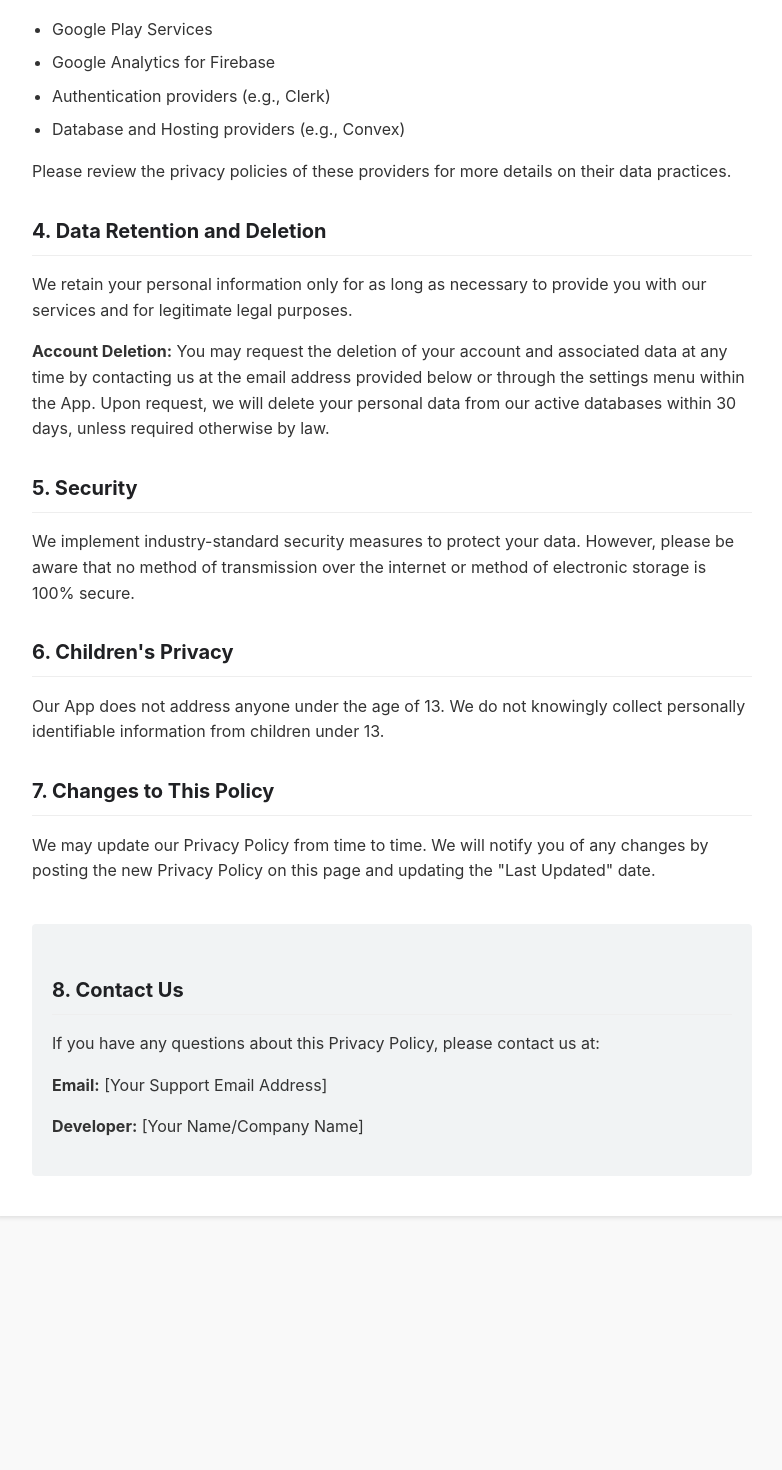
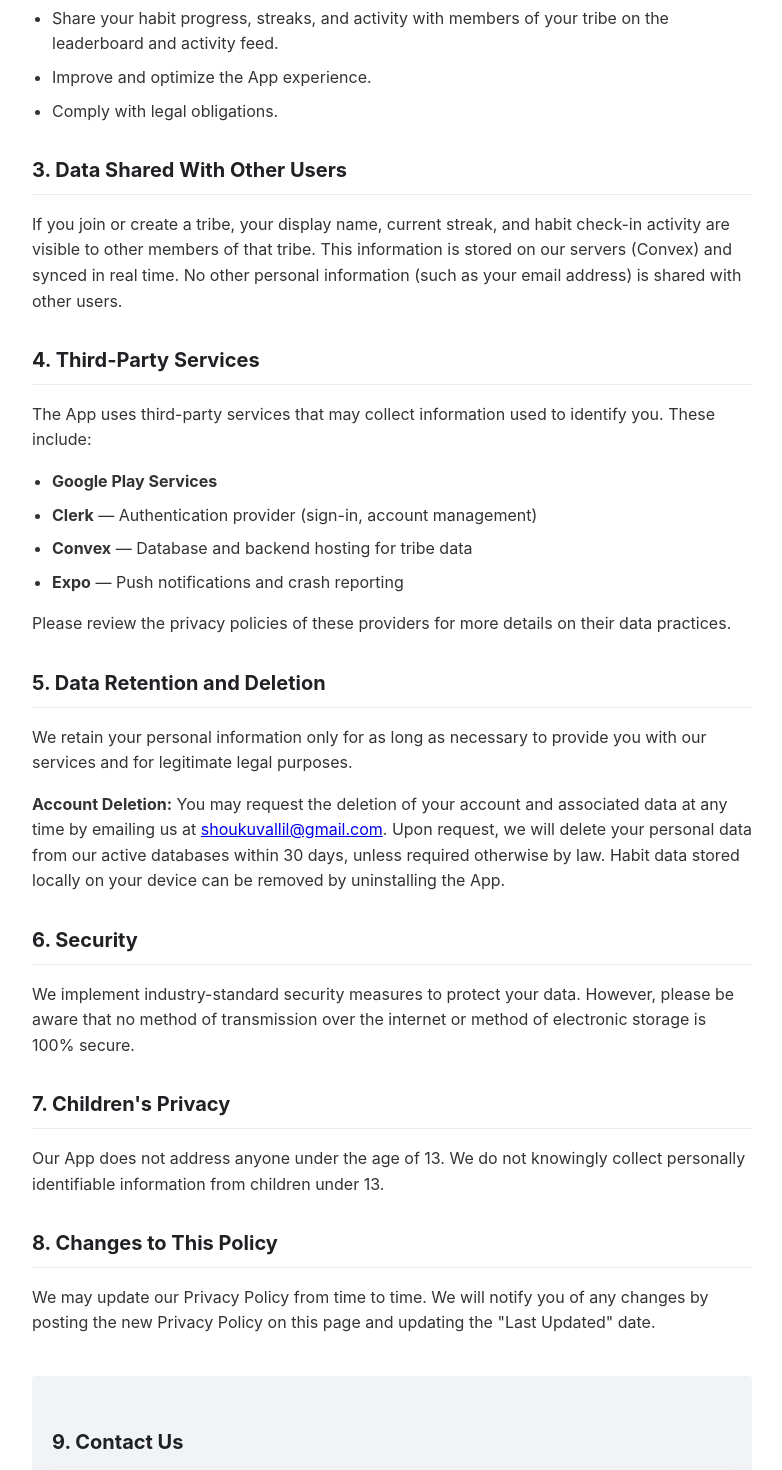
Before and after one commit to Shanetza/privacy-policy, a plain HTML site: page index.html in a window 1280 px wide. Shown: the part 928-2398 px from the top of the page, without its empty margins (248-1030 px from the left). Before the commit the page ends 2184 px from the top, so only its background shows below. Drawn offline with Linux system fonts and the light colour scheme.

Commit message:
Update privacy policy for Kinbit
- Replace all placeholders with Kinbit, shoukuvallil@gmail.com, VZOUQ
- Expand Section 1 with specific data types: email, display name, habit data, tribe activity
- Add tribe leaderboard/activity sharing as a use case in Section 2
- Add new Section 3: Data Shared With Other Users (tribe disclosure)
- Replace Firebase Analytics with Expo in third-party services
- Fix deletion instructions: email-based only, removed non-existent in-app settings reference
- Renumber sections 3–9 to accommodate new section

Co-Authored-By: Claude Sonnet 4.6 <noreply@anthropic.com>

```diff
--- a/index.html
+++ b/index.html
@@ -3,7 +3,7 @@
 <head>
     <meta charset="UTF-8">
     <meta name="viewport" content="width=device-width, initial-scale=1.0">
-    <title>Privacy Policy</title>
+    <title>Privacy Policy - Kinbit</title>
     <style>
         body {
             font-family: -apple-system, BlinkMacSystemFont, "Segoe UI", Roboto, Helvetica, Arial, sans-serif;
@@ -59,14 +59,17 @@
         <h1>Privacy Policy</h1>
         <p class="last-updated">Last Updated: May 10, 2026</p>
 
-        <p>This Privacy Policy describes how <strong>[App Name]</strong> ("we", "our", or "us") collects, uses, and shares your personal information when you use our mobile application (the "App").</p>
+        <p>This Privacy Policy describes how <strong>Kinbit</strong> ("we", "our", or "us") collects, uses, and shares your personal information when you use our mobile application (the "App").</p>
 
         <h2>1. Information We Collect</h2>
         <p>We may collect several types of information from and about users of our App, including:</p>
         <ul>
-            <li><strong>Personal Identifiers:</strong> Such as your name, email address, or unique device identifier if you create an account.</li>
+            <li><strong>Email Address:</strong> Collected when you sign in to use the Tribe feature, via our authentication provider (Clerk).</li>
+            <li><strong>Display Name:</strong> A name you choose when creating or joining a tribe. This is visible to other members of your tribe.</li>
+            <li><strong>Habit Data:</strong> Habit titles, descriptions, log history, and streak counts. This data is stored locally on your device.</li>
+            <li><strong>Tribe Activity:</strong> Habit check-ins, streak progress, and activity feed entries that are synced to our backend and shared with your tribe members.</li>
             <li><strong>Usage Data:</strong> Information about how you interact with the App, including features used and time spent.</li>
-            <li><strong>Device Information:</strong> Model, operating system version, and technical logs.</li>
+            <li><strong>Device Information:</strong> Device model, operating system version, and technical logs used for crash reporting and stability.</li>
         </ul>
 
         <h2>2. How We Use Your Information</h2>
@@ -74,38 +77,42 @@
         <ul>
             <li>Provide and maintain the App's core functionality.</li>
             <li>Manage your account and provide customer support.</li>
+            <li>Share your habit progress, streaks, and activity with members of your tribe on the leaderboard and activity feed.</li>
             <li>Improve and optimize the App experience.</li>
             <li>Comply with legal obligations.</li>
         </ul>
 
-        <h2>3. Third-Party Services</h2>
-        <p>The App may use third-party services that collect information used to identify you. These include:</p>
+        <h2>3. Data Shared With Other Users</h2>
+        <p>If you join or create a tribe, your display name, current streak, and habit check-in activity are visible to other members of that tribe. This information is stored on our servers (Convex) and synced in real time. No other personal information (such as your email address) is shared with other users.</p>
+
+        <h2>4. Third-Party Services</h2>
+        <p>The App uses third-party services that may collect information used to identify you. These include:</p>
         <ul>
-            <li>Google Play Services</li>
-            <li>Google Analytics for Firebase</li>
-            <li>Authentication providers (e.g., Clerk)</li>
-            <li>Database and Hosting providers (e.g., Convex)</li>
+            <li><strong>Google Play Services</strong></li>
+            <li><strong>Clerk</strong> — Authentication provider (sign-in, account management)</li>
+            <li><strong>Convex</strong> — Database and backend hosting for tribe data</li>
+            <li><strong>Expo</strong> — Push notifications and crash reporting</li>
         </ul>
         <p>Please review the privacy policies of these providers for more details on their data practices.</p>
 
-        <h2>4. Data Retention and Deletion</h2>
-        <p>We retain your personal information only for as long as necessary to provide you with our services and for legitimate legal purposes. </p>
-        <p><strong>Account Deletion:</strong> You may request the deletion of your account and associated data at any time by contacting us at the email address provided below or through the settings menu within the App. Upon request, we will delete your personal data from our active databases within 30 days, unless required otherwise by law.</p>
+        <h2>5. Data Retention and Deletion</h2>
+        <p>We retain your personal information only for as long as necessary to provide you with our services and for legitimate legal purposes.</p>
+        <p><strong>Account Deletion:</strong> You may request the deletion of your account and associated data at any time by emailing us at <a href="mailto:shoukuvallil@gmail.com">shoukuvallil@gmail.com</a>. Upon request, we will delete your personal data from our active databases within 30 days, unless required otherwise by law. Habit data stored locally on your device can be removed by uninstalling the App.</p>
 
-        <h2>5. Security</h2>
+        <h2>6. Security</h2>
         <p>We implement industry-standard security measures to protect your data. However, please be aware that no method of transmission over the internet or method of electronic storage is 100% secure.</p>
 
-        <h2>6. Children's Privacy</h2>
+        <h2>7. Children's Privacy</h2>
         <p>Our App does not address anyone under the age of 13. We do not knowingly collect personally identifiable information from children under 13.</p>
 
-        <h2>7. Changes to This Policy</h2>
+        <h2>8. Changes to This Policy</h2>
         <p>We may update our Privacy Policy from time to time. We will notify you of any changes by posting the new Privacy Policy on this page and updating the "Last Updated" date.</p>
 
         <div class="contact-box">
-            <h2>8. Contact Us</h2>
+            <h2>9. Contact Us</h2>
             <p>If you have any questions about this Privacy Policy, please contact us at:</p>
-            <p><strong>Email:</strong> [Your Support Email Address]</p>
-            <p><strong>Developer:</strong> [Your Name/Company Name]</p>
+            <p><strong>Email:</strong> shoukuvallil@gmail.com</p>
+            <p><strong>Developer:</strong> VZOUQ</p>
         </div>
     </div>
 </body>
```
